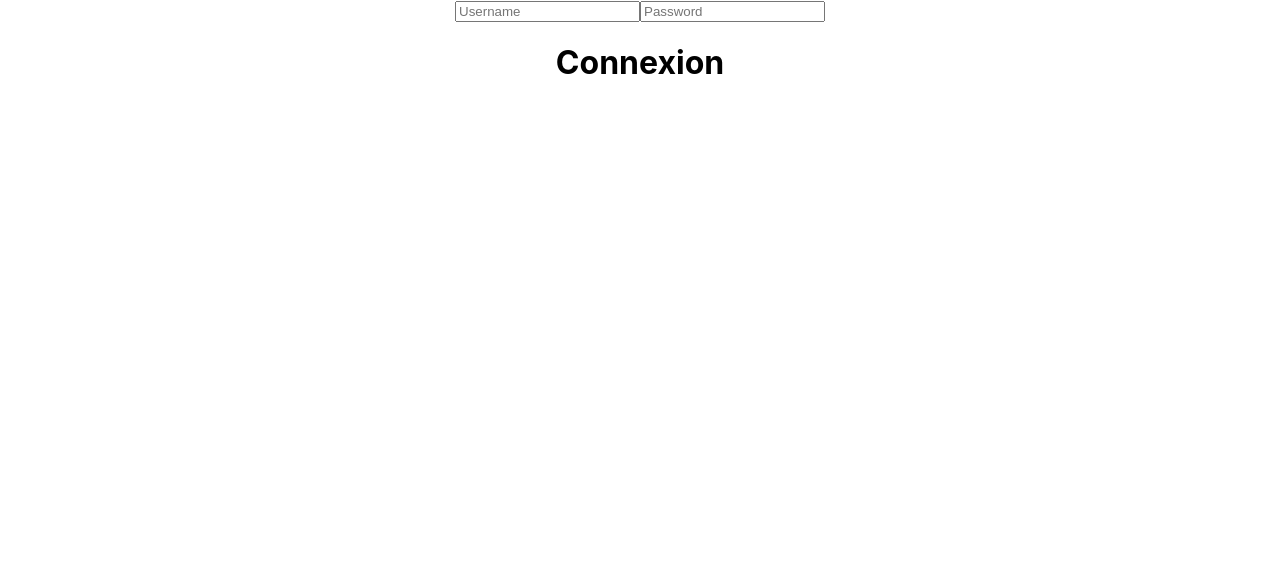
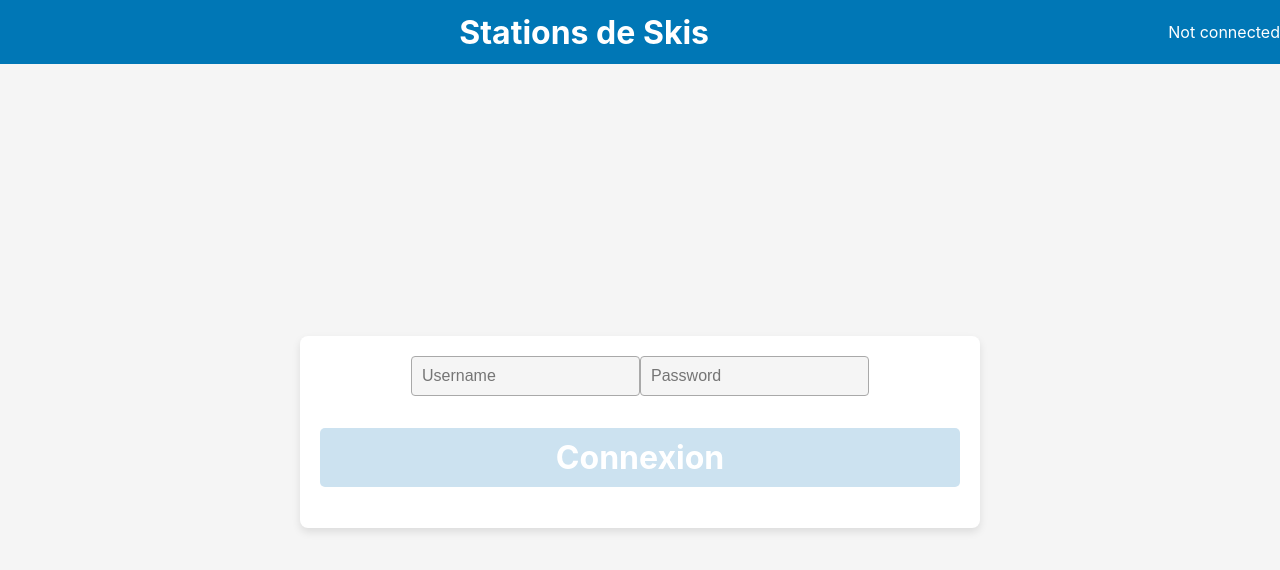
Before and after one commit to Cours-Full-Stack-mastere1/front_ski, a React (Create React App) app: page / in a window 1280 px wide. Shown: the top 570 px of the page. Built offline with nearby package versions, Linux system fonts and the light colour scheme.

Commit message:
ajout de styles et des premieres pages

```diff
--- a/src/App.css
+++ b/src/App.css
@@ -1,5 +1,11 @@
 .App {
   text-align: center;
+  background-color: #f5f5f5;
+  display: flex;
+  flex-direction: column;
+  justify-content: center;
+  align-items: center;
+  height: 92vh;
 }
 
 .App-logo {
@@ -14,13 +20,13 @@
 }
 
 .App-header {
-  background-color: #282c34;
-  min-height: 100vh;
+  background-color: #0077b6; /* Bleu glacial profond */
+  height: 80px; /* Hauteur du header */
   display: flex;
-  flex-direction: column;
   align-items: center;
-  justify-content: center;
-  font-size: calc(10px + 2vmin);
+  justify-content: space-between; /* Espacement des éléments */
+  padding: 0 30px; /* Espacement interne pour le contenu */
+  box-shadow: 0 2px 4px rgba(0, 0, 0, 0.1); /* Légère ombre pour la profondeur */
   color: white;
 }
 
--- a/src/App.js
+++ b/src/App.js
@@ -4,6 +4,8 @@ import { LoginForm } from "./components/molecules";
 import React, { useState } from "react";
 import { useSelector } from "react-redux";
 import { BrowserRouter as Router, Route, Link, Routes } from "react-router-dom";
+import Header from "./components/organisms/Header/Header";
+import AllStations from "./components/pages/Station/AllStations";
 
 function App() {
   const user = useSelector((state) => {
@@ -11,12 +13,9 @@ function App() {
   });
   return (
     <Router>
+      <Header />
       <div className="App">
-        {user?.username ? (
-          <div>Logged in as {user.username}</div>
-        ) : (
-          <LoginForm />
-        )}
+        {user?.username ? <AllStations /> : <LoginForm />}
       </div>
     </Router>
   );
--- a/src/components/atoms/Button/Button.jsx
+++ b/src/components/atoms/Button/Button.jsx
@@ -1,11 +1,17 @@
 import React, { useState } from "react";
+import "./button.css";
 
 const Button = ({ buttonTitle, action, ...props }) => {
   const [label, setLabel] = useState(buttonTitle);
   return (
     <>
-      <span className="nes-pointer">
-        <h1 onClick={action} /* className={styledButton} */>{label}</h1>
+      <span>
+        <h1
+          className="monBouton"
+          onClick={action} /* className={styledButton} */
+        >
+          {label}
+        </h1>
       </span>
     </>
   );
--- /dev/null
+++ b/src/components/atoms/Button/button.css
@@ -0,0 +1,14 @@
+.monBouton {
+  background-color: #cce2f0;
+  border-radius: 5px;
+  padding: 10px 20px;
+  color: white;
+  border: none;
+  outline: none;
+  cursor: pointer;
+  transition: background-color 0.3s; /* Animation de transition */
+}
+
+.monBouton:hover {
+  background-color: #a9d1e6;
+}
--- a/src/components/atoms/Card/Card.jsx
+++ b/src/components/atoms/Card/Card.jsx
@@ -1,7 +1,14 @@
 import React from "react";
 import { styled } from "styled-components";
 
-const StyledCard = styled.div``;
+const StyledCard = styled.div`
+  background-color: #ffffff;
+  border-radius: 8px;
+  box-shadow: 0 4px 8px rgba(0, 0, 0, 0.1);
+  padding: 20px;
+  width: 50%;
+  margin: auto;
+`;
 
 const Card = ({ children }) => {
   return <StyledCard>{children}</StyledCard>;
--- a/src/components/atoms/Input/Input.jsx
+++ b/src/components/atoms/Input/Input.jsx
@@ -1,6 +1,16 @@
 import React from "react";
 import styled from "styled-components";
-const StyledInput = styled.input``;
+const StyledInput = styled.input`
+  background-color: #f5f5f5;
+  border: 1px solid #a9a9a9;
+  border-radius: 4px;
+
+  color: #000000;
+  font-size: 16px;
+  padding: 10px;
+  margin-bottom: 10px;
+`;
+
 const Input = (props) => {
   return <StyledInput {...props}></StyledInput>;
 };
--- a/src/components/organisms/Header/Header.jsx
+++ b/src/components/organisms/Header/Header.jsx
@@ -1,7 +1,30 @@
 import React from "react";
+import styled from "styled-components";
+import { useSelector } from "react-redux";
+
+const StyledHeader = styled.div`
+  background-color: #0077b6;
+  height: 8vh;
+  width: 100%;
+  display: flex;
+  align-text: center;
+  align-items: center;
+  justify-content: space-between;
+  box-shadow: 0 2px 4px rgba(0, 0, 0, 0.1);
+  color: white;
+`;
 
 const Header = () => {
-  return <div>Header</div>;
+  const user = useSelector((state) => {
+    return state.user;
+  });
+  return (
+    <StyledHeader>
+      <div></div>
+      <h1>Stations de Skis</h1>
+      <div>{user?.username ? user.username : "Not connected"}</div>
+    </StyledHeader>
+  );
 };
 
 export default Header;
```
Also changed, not shown: src/components/pages/Home/Home.jsx (deleted, +0 -7 lines), src/components/pages/index.js (+1 -11 lines).
